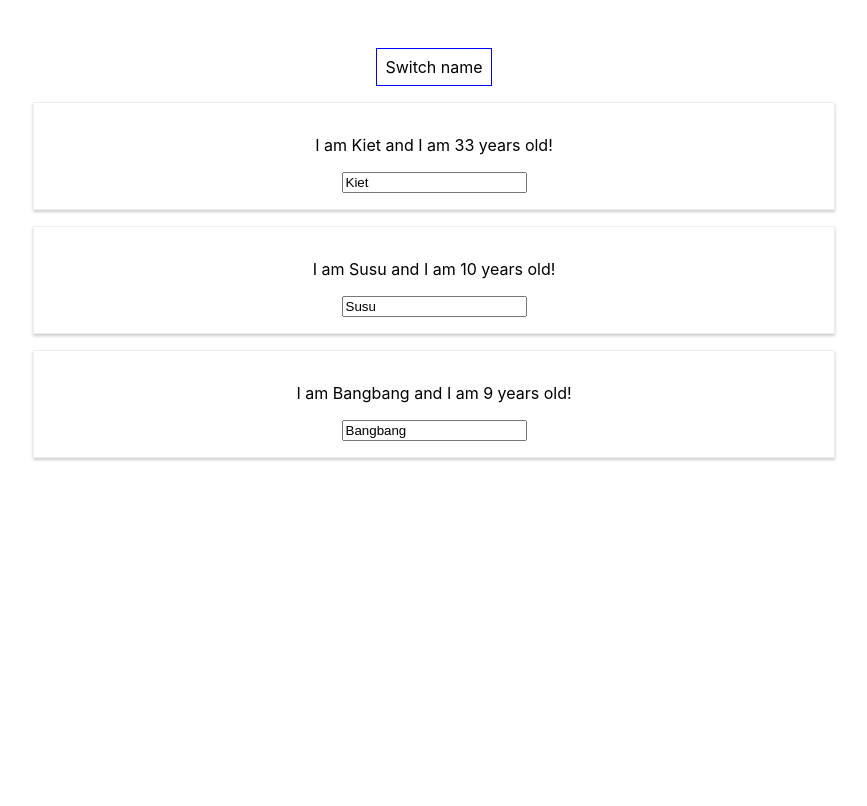
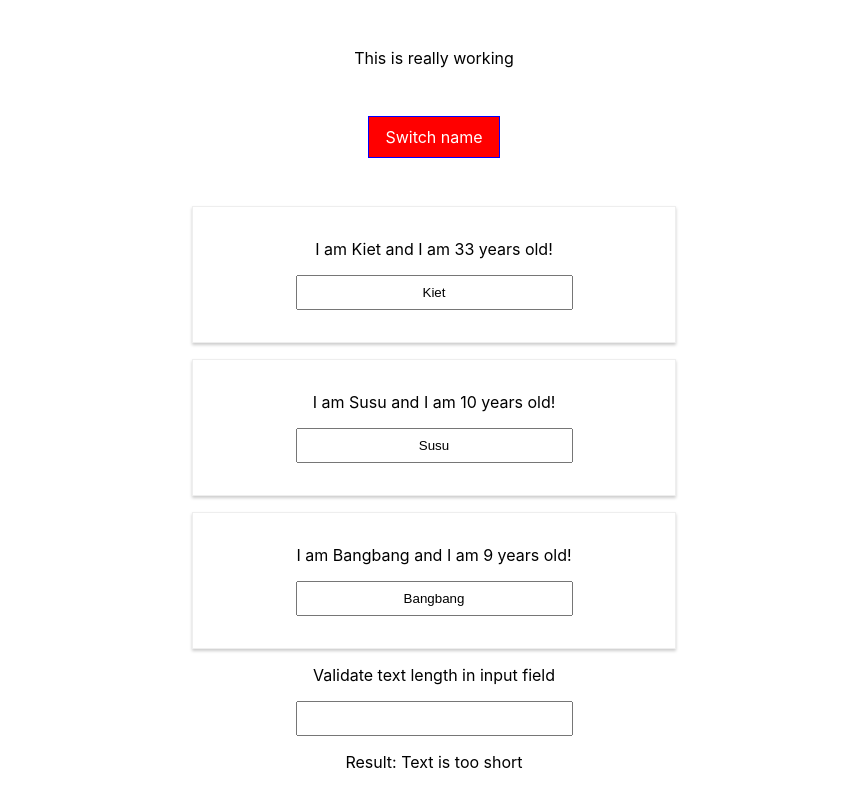
Before and after one commit to Kiet-Nguyen/React-playground, a React (Create React App) app: page / in a window 1280 px wide. Both pictures are taken after a click on the button "Switch name". Shown: the top 806 px of the page, without its empty margins (206-1073 px from the left). Built offline with nearby package versions, Linux system fonts and the light colour scheme.

Commit message:
styling with Radium

```diff
--- a/package.json
+++ b/package.json
@@ -3,6 +3,8 @@
   "version": "0.1.0",
   "private": true,
   "dependencies": {
+    "prop-types": "^15.6.2",
+    "radium": "^0.25.0",
     "react": "^16.5.2",
     "react-dom": "^16.5.2",
     "react-scripts": "2.0.5"
--- a/src/App.css
+++ b/src/App.css
@@ -2,3 +2,23 @@
   margin: 3rem auto;
   text-align: center;
 }
+
+label {
+  display: block;
+}
+
+input {
+  display: block;
+  outline: none;
+  margin: 1rem auto;
+  padding: 0.5rem 3rem;
+  text-align: center;
+}
+
+.red {
+  color: red;
+}
+
+.bold {
+  font-weight: bold;
+}
--- a/src/App.js
+++ b/src/App.js
@@ -1,7 +1,9 @@
 import React, { Component } from 'react';
+import Radium, { StyleRoot } from 'radium';
 
 import './App.css';
 import Person from './Person/Person';
+import Validation from './Validation/Validation';
 
 class App extends Component {
   state = {
@@ -11,48 +13,64 @@ class App extends Component {
       { id: 3, name: 'Bangbang', age: 9 },
     ],
     showPersons: false,
+    textLength: 0,
   }
 
   togglePersonHandler = () => {
-    const doesShow = this.state.showPersons;
+    const { showPersons } = this.state;
+    const doesShow = showPersons;
     this.setState({ showPersons: !doesShow });
   }
 
   nameChangeHandler = (event, id) => {
-    const personIndex = this.state.persons.findIndex(person => person.id === id);
+    const { persons } = this.state;
+    const personIndex = persons.findIndex(person => person.id === id);
     const person = {
-      ...this.state.persons[personIndex],
+      ...persons[personIndex],
     };
     person.name = event.target.value;
-    const persons = [...this.state.persons];
-    persons[personIndex] = person;
+    const newPersons = [...persons];
+    newPersons[personIndex] = person;
 
-    this.setState({ persons });
+    this.setState({ persons: newPersons });
   }
 
   deletePersonHandler = (personIndex) => {
-    const persons = [...this.state.persons];
-    persons.splice(personIndex, 1);
-    this.setState({ persons });
+    const { persons } = this.state;
+    const newPersons = [...persons];
+    newPersons.splice(personIndex, 1);
+    this.setState({ persons: newPersons });
+  }
+
+  onChangeLengthHandler = (event) => {
+    const length = event.target.value.length;
+    this.setState({ textLength: length });
   }
 
   render() {
+    const { showPersons, persons, textLength } = this.state;
+
     const style = {
-      backgroundColor: 'white',
+      backgroundColor: 'green',
       font: 'inherit',
+      color: 'white',
       border: '1px solid blue',
-      margin: 'auto',
-      padding: '8px',
+      margin: '2rem auto',
+      padding: '10px 16px',
       outline: 'none',
       cursor: 'pointer',
+      ':hover': {
+        backgroundColor: 'lightgreen',
+        color: 'black',
+      },
     };
 
     // Toggle Persons
-    let persons = null;
-    if (this.state.showPersons) {
-      persons = (
+    let personItems = null;
+    if (showPersons) {
+      personItems = (
         <div>
-          {this.state.persons.map((person, index) => (
+          {persons.map((person, index) => (
             <Person
               key={person.id}
               click={() => this.deletePersonHandler(index)}
@@ -63,10 +81,25 @@ class App extends Component {
           ))}
         </div>
       );
+      style.backgroundColor = 'red';
+      style[':hover'] = {
+        backgroundColor: 'pink',
+        color: 'black',
+      };
+    }
+
+    const classes = [];
+    if (persons.length <= 2) {
+      classes.push('red');
+    }
+    if (persons.length <= 1) {
+      classes.push('bold');
     }
 
     return (
+      <StyleRoot>
         <div className="App">
+          <p className={classes.join(' ')}>This is really working</p>
           <button
             type="button"
             onClick={this.togglePersonHandler}
@@ -75,10 +108,23 @@ class App extends Component {
             Switch name
           </button>
 
-        {persons}
+          {personItems}
+
+          <div>
+            <label htmlFor="validation">Validate text length in input field</label>
+            <input
+              id="validation"
+              type="text"
+              onChange={this.onChangeLengthHandler}
+            />
+
+            <Validation length={textLength} />
           </div>
+
+        </div>
+      </StyleRoot>
     );
   }
 }
 
-export default App;
+export default Radium(App);
--- a/src/Person/Person.js
+++ b/src/Person/Person.js
@@ -1,10 +1,17 @@
 import React from 'react';
+import Radium from 'radium';
 
 import './Person.css';
 
 const Person = (props) => {
+  const style = {
+    '@media (min-width: 500px)': {
+      width: '450px',
+    },
+  };
+
   return (
-    <div className="Person">
+    <div className="Person" style={style}>
       <p onClick={props.click}>
         I am {props.name} and I am {props.age} years old!
       </p>
@@ -14,4 +21,4 @@ const Person = (props) => {
   );
 };
 
-export default Person;
+export default Radium(Person);
--- /dev/null
+++ b/src/Validation/Validation.css
@@ -0,0 +1,4 @@
+.Validation {
+  width: 5rem;
+  padding: 1rem;
+}
--- /dev/null
+++ b/src/Validation/Validation.js
@@ -0,0 +1,28 @@
+import React from 'react';
+import { number } from 'prop-types';
+
+import './Validation.css';
+
+const Validation = ({ length }) => {
+  let result = null;
+
+  if (length < 5) {
+    result = 'Result: Text is too short';
+  } else if (length > 5) {
+    result = 'Result: Text is too long';
+  } else {
+    result = 'Result: Good';
+  }
+
+  return (
+    <span className="Validation">
+      {result}
+    </span>
+  );
+};
+
+Validation.propTypes = {
+  length: number.isRequired,
+};
+
+export default Validation;
```
Also changed, not shown: 1 other file (tests, documents, lock files or other folders). Lines whose indentation alone changed are shown as unchanged.
